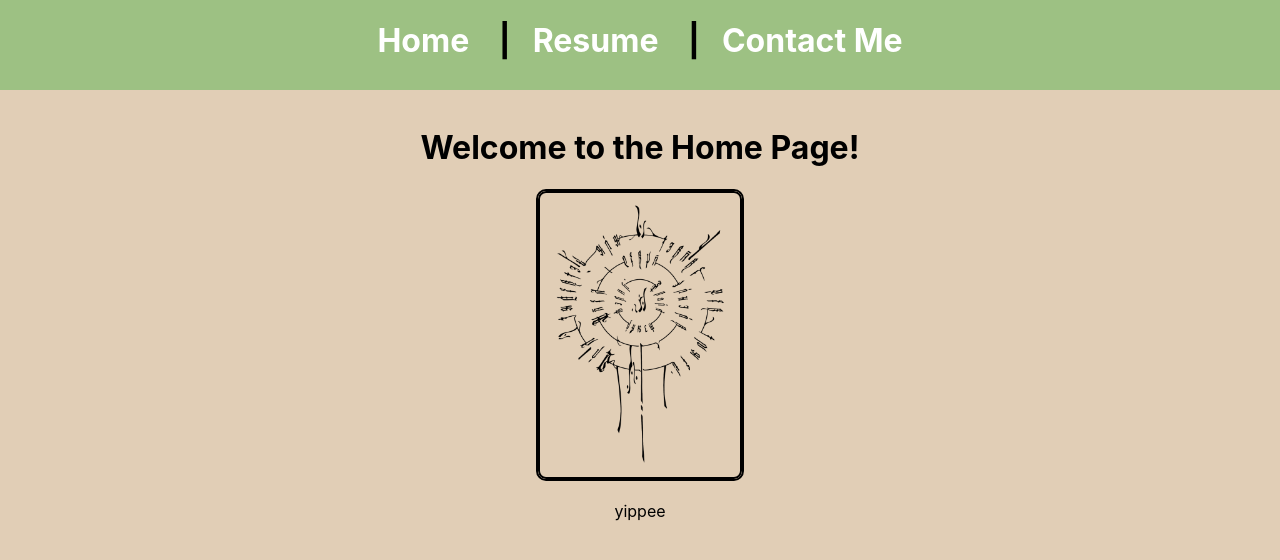
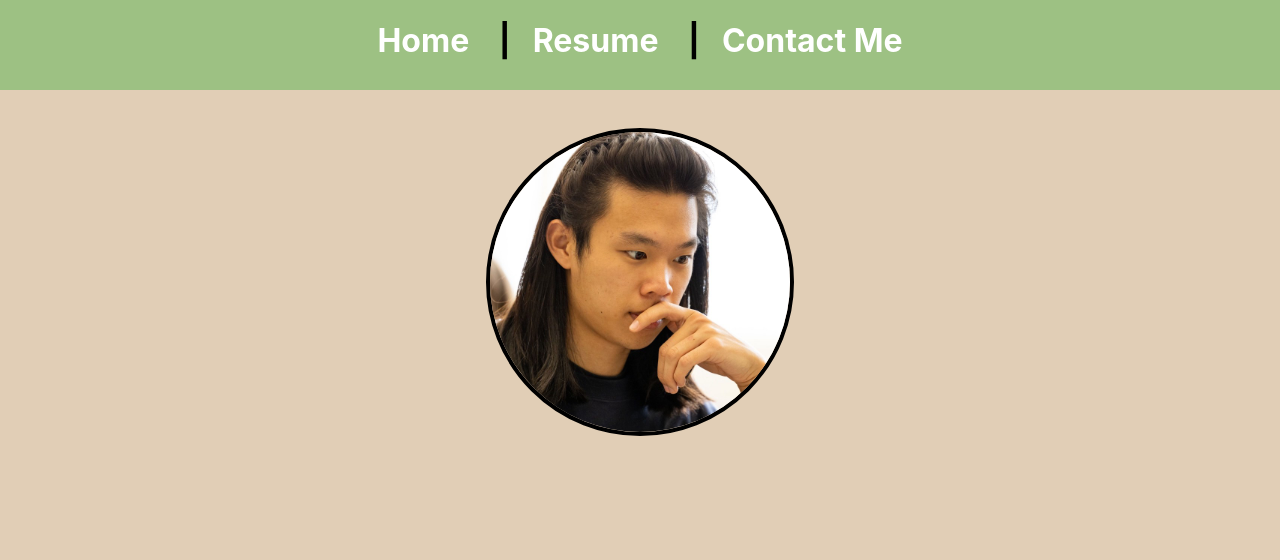
Before and after one commit to MattLee30/personalwebsite, a React (Create React App) app: page / in a window 1280 px wide. Shown: the top 560 px of the page. Built offline with nearby package versions, Linux system fonts and the light colour scheme.

Commit message:
Trying Threejs

```diff
--- a/package.json
+++ b/package.json
@@ -14,6 +14,7 @@
     "react-dom": "^18.2.0",
     "react-router-dom": "^6.22.3",
     "react-scripts": "^5.0.1",
+    "three": "^0.163.0",
     "web-vitals": "^2.1.4"
   },
   "scripts": {
@@ -39,5 +40,8 @@
       "last 1 firefox version",
       "last 1 safari version"
     ]
+  },
+  "devDependencies": {
+    "vite": "^5.2.8"
   }
 }
--- a/src/App.js
+++ b/src/App.js
@@ -4,17 +4,21 @@ import HomePage from './Pages/HomePage';
 import ResumePage from './Pages/ResumePage';
 import ContactsPage from './Pages/ContactsPage';
 import NavBar from './Components/NavBar';
+import ThreeScene from './Components/ThreeScene'; // Import the ThreeScene component
 
 function App() {
   return (
     <Router>
+      <div>
         <div style={{ backgroundColor: '#9dc183', height: '90px', width: '100%', position: 'absolute', top: '0', left: '0' }}></div>
         <NavBar />
         <Routes>
           <Route path="/" element={<HomePage />} />
           <Route path="/second-page" element={<ResumePage />} />
           <Route path="/contacts" element={<ContactsPage />} />
+          <Route path="/three-scene" element={<ThreeScene />} />
         </Routes>
+      </div>
     </Router>
   );
 }
--- /dev/null
+++ b/src/Components/ThreeScene.js
@@ -0,0 +1,41 @@
+import React, { useRef, useEffect } from 'react';
+import * as THREE from 'three';
+
+const ThreeScene = () => {
+  const sceneRef = useRef(null);
+
+  useEffect(() => {
+    const scene = new THREE.Scene();
+    const camera = new THREE.PerspectiveCamera(75, window.innerWidth / window.innerHeight, 0.1, 1000);
+
+    const renderer = new THREE.WebGLRenderer();
+    renderer.setSize(window.innerWidth, window.innerHeight);
+    sceneRef.current.appendChild(renderer.domElement);
+
+    const geometry = new THREE.BoxGeometry(1, 1, 1);
+    const material = new THREE.MeshBasicMaterial({ color: 0x00ff00 });
+    const cube = new THREE.Mesh(geometry, material);
+    scene.add(cube);
+
+    camera.position.z = 5;
+
+    const animate = () => {
+      requestAnimationFrame(animate);
+
+      cube.rotation.x += 0.01;
+      cube.rotation.y += 0.01;
+
+      renderer.render(scene, camera);
+    };
+
+    animate();
+
+    return () => {
+      // Cleanup code if needed
+    };
+  }, []);
+
+  return <div ref={sceneRef} />;
+};
+
+export default ThreeScene;
--- a/src/Pages/HomePage.js
+++ b/src/Pages/HomePage.js
@@ -1,20 +1,12 @@
 import React from 'react';
-import tattoo from '../Images/tattoo.png';
+import Profile from '../Images/LinkedIn.jpeg';
 import '../App.css';
 
 function HomePage() {
     return (
-        <div>
-            <div style={{ textAlign: 'center', paddingTop: '25px' }}>
-                <h1>
-                    Welcome to the Home Page!
-                </h1>
-                <div style={{ borderRadius: '10px', overflow: 'hidden', display: 'inline-block', border: '2px solid black' }}>
-                    <div style={{ borderRadius: '8px', overflow: 'hidden', border: '2px solid black' }}>
-                        <img src={tattoo} alt="tattoo" style={{ width: '200px' }} />
-                    </div>
-                </div>
-                <p>yippee</p>
+        <div style={{ display: 'flex', justifyContent: 'center', alignItems: 'center', height: '50vh' }}>
+            <div style={{ borderRadius: '50%', overflow: 'hidden', border: '4px solid black', width: '300px', height: '300px', display: 'flex', justifyContent: 'center', alignItems: 'center' }}>
+                <img src={Profile} alt="Profile" style={{ width: '100%', height: '100%', objectFit: 'cover' }} />
             </div>
         </div>
     )
--- /dev/null
+++ b/src/index.html
@@ -0,0 +1,12 @@
+<html lang="en">
+	<head>
+		<meta charset="utf-8">
+		<title>My first three.js app</title>
+		<style>
+			body { margin: 0; }
+		</style>
+	</head>
+	<body>
+		<script type="module" src="/main.js"></script>
+	</body>
+</html>
```
Also changed, not shown: src/Images/LinkedIn.jpeg (added), 1 other file (tests, documents, lock files or other folders). Lines whose indentation alone changed are shown as unchanged.
